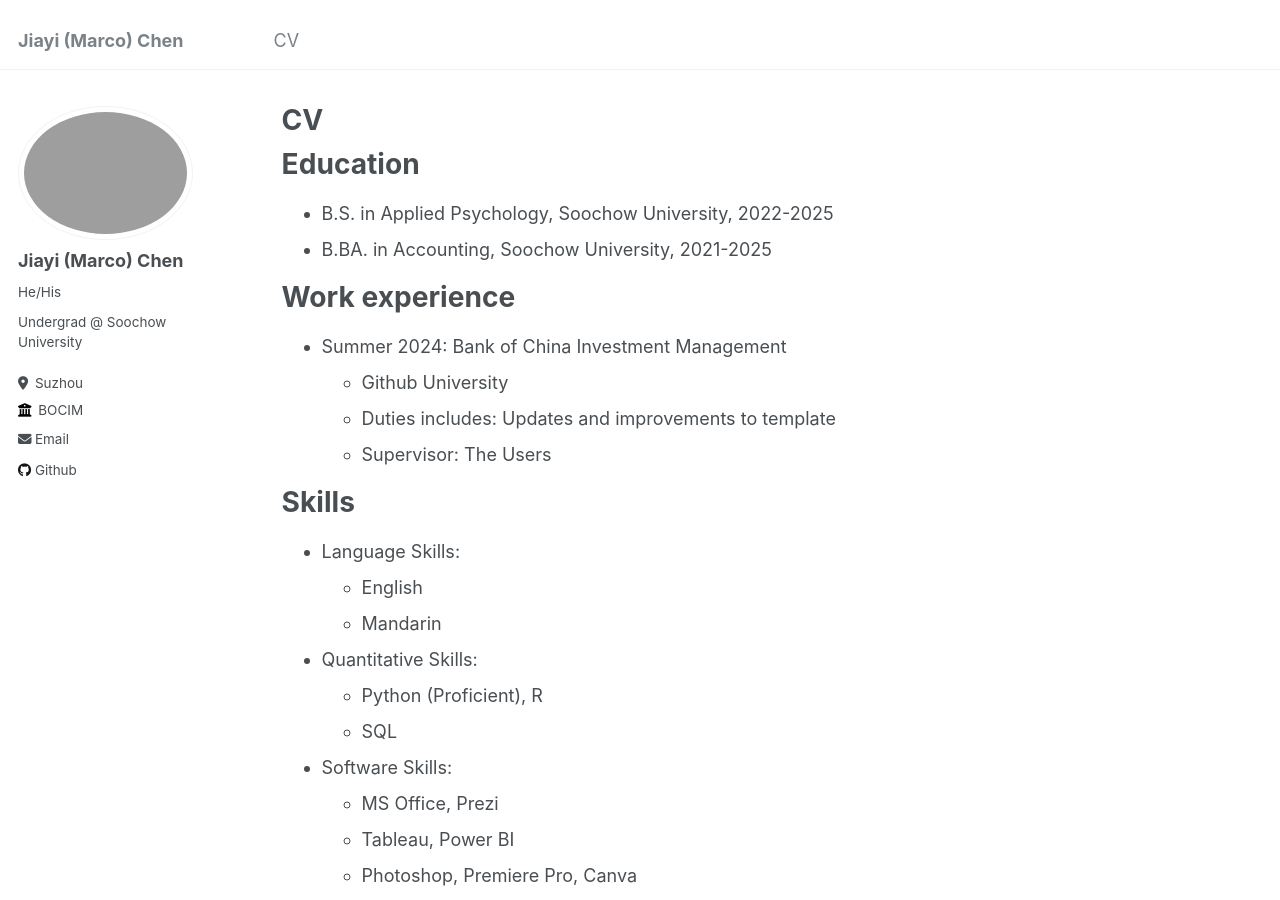
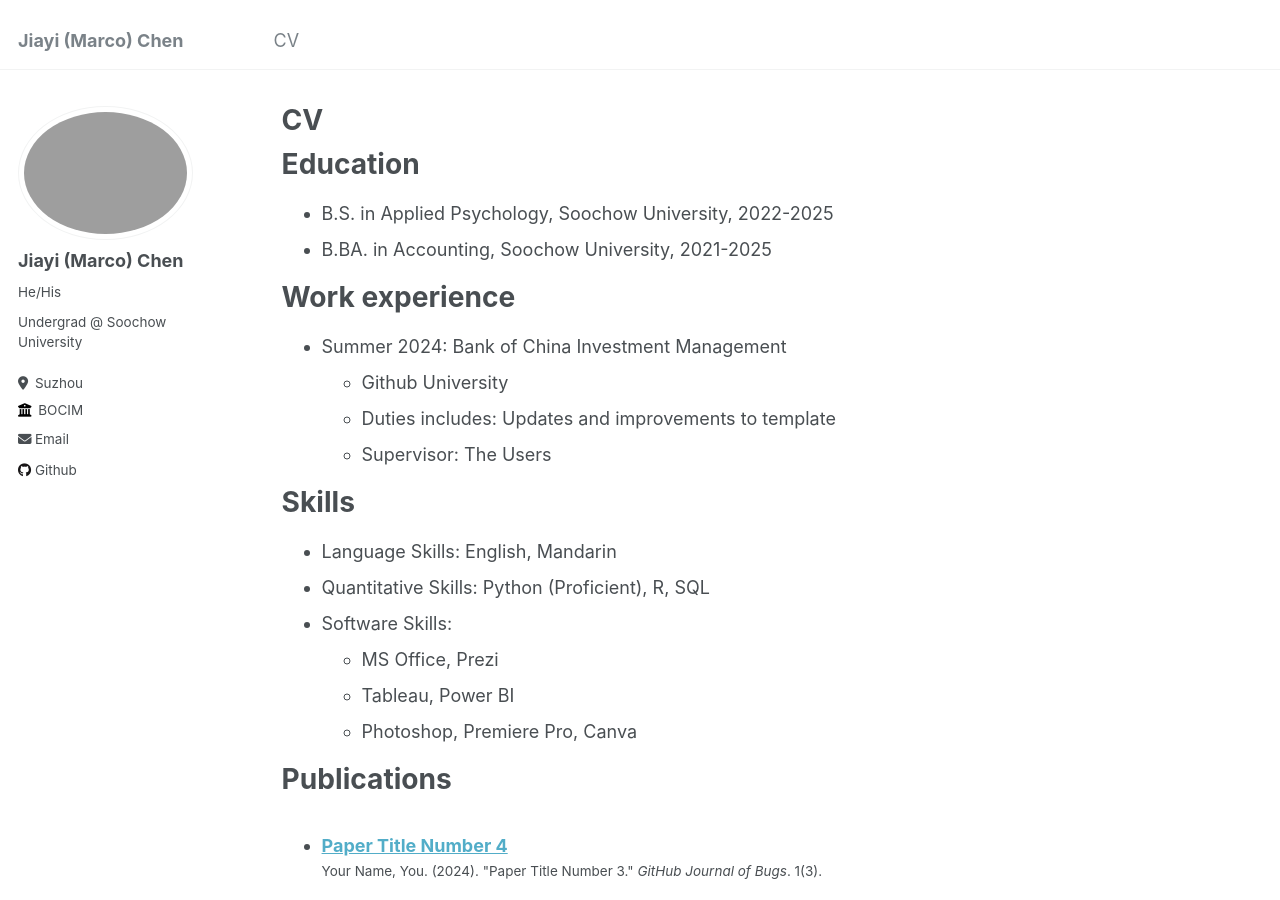
Before and after one commit to marcochen0720/marcochen0720.github.io, a Jekyll site: the page built from _pages/cv.md, in a window 1280 px wide and 900 px high. Built offline with Jekyll 4.4.1, drawn with Linux system fonts in a browser that asks for light colours.

Commit message:
Update cv.md

```diff
--- a/_pages/cv.md
+++ b/_pages/cv.md
@@ -25,16 +25,13 @@ Work experience
 
 Skills
 ======
-* Language Skills:
-  * English
-  * Mandarin
-* Quantitative Skills:
-  * Python (Proficient), R
-  * SQL
+* Language Skills: English, Mandarin
+* Quantitative Skills: Python (Proficient), R, SQL
 * Software Skills:
   * MS Office, Prezi
   * Tableau, Power BI
   * Photoshop, Premiere Pro, Canva
+
 
 Publications
 ======
```
